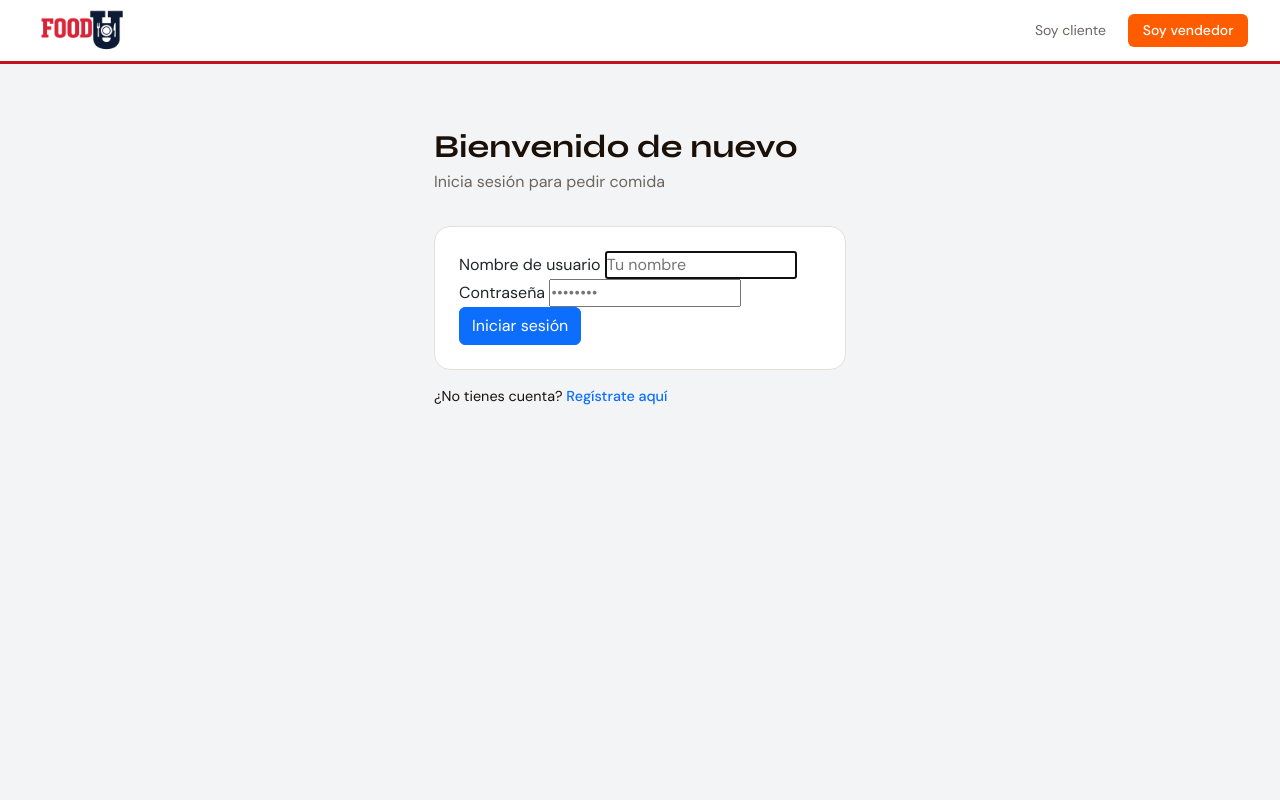
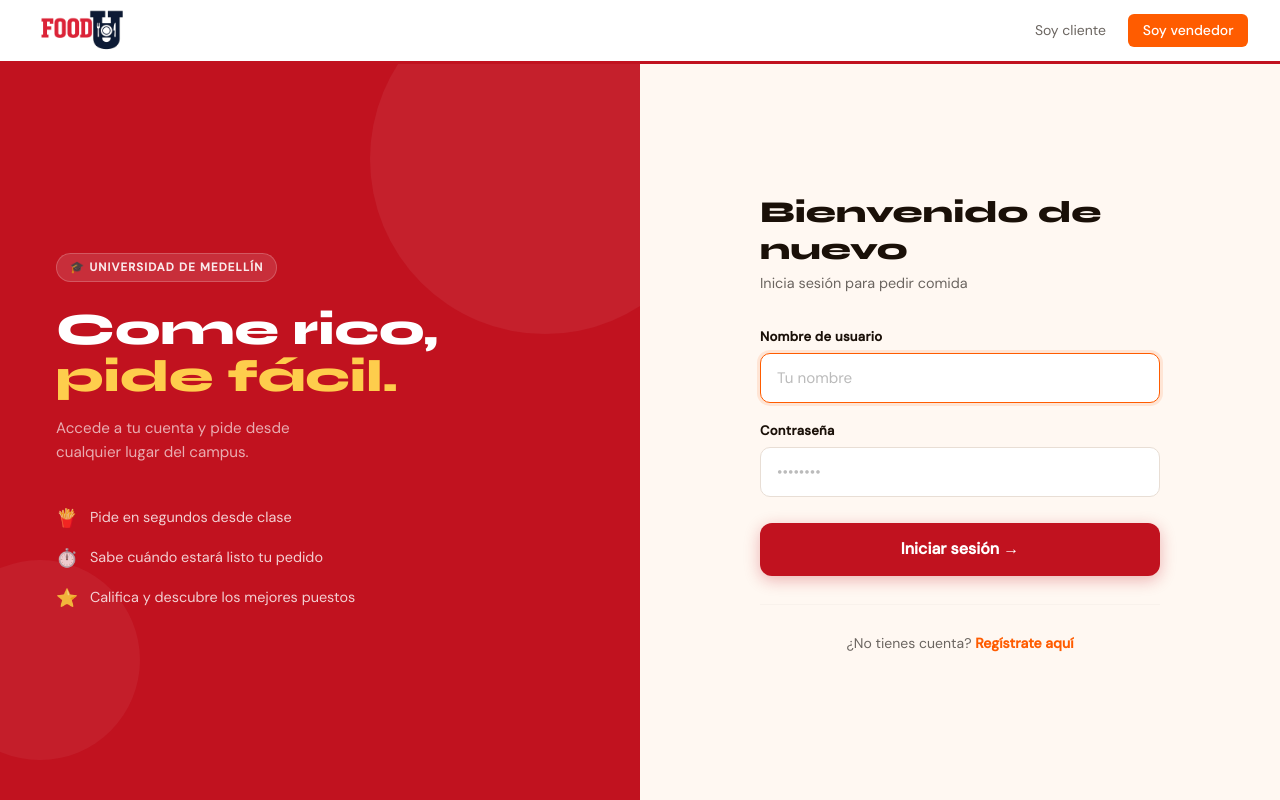
Before and after one commit to Jhoan-rios/Food-U, a Flask app: page /usuario/login in a window 1280 px wide. Run offline with Flask 3, Linux system fonts and the light colour scheme.

Commit message:
updated login_usuario

```diff
--- a/templates/login_usuario.html
+++ b/templates/login_usuario.html
@@ -1,27 +1,238 @@
 {% extends "base.html" %}
 {% block titulo %}Iniciar sesión{% endblock %}
+
+{% block estilos %}
+<style>
+  .login-page {
+    min-height: calc(100vh - 64px);
+    display: grid;
+    grid-template-columns: 1fr 1fr;
+  }
+
+  /* ── Panel izquierdo (decorativo) ── */
+  .login-panel-izq {
+    background: var(--rojo);
+    display: flex;
+    flex-direction: column;
+    justify-content: center;
+    align-items: flex-start;
+    padding: 4rem 3.5rem;
+    position: relative;
+    overflow: hidden;
+  }
+  .login-panel-izq::before {
+    content: '';
+    position: absolute;
+    width: 350px; height: 350px;
+    border-radius: 50%;
+    background: rgba(255,255,255,0.06);
+    top: -80px; right: -80px;
+  }
+  .login-panel-izq::after {
+    content: '';
+    position: absolute;
+    width: 200px; height: 200px;
+    border-radius: 50%;
+    background: rgba(255,255,255,0.05);
+    bottom: 40px; left: -60px;
+  }
+  .login-deco-badge {
+    display: inline-flex;
+    align-items: center;
+    gap: 0.5rem;
+    background: rgba(255,255,255,0.12);
+    border: 1px solid rgba(255,255,255,0.2);
+    color: rgba(255,255,255,0.9);
+    font-size: 0.72rem;
+    font-weight: 600;
+    letter-spacing: 0.1em;
+    text-transform: uppercase;
+    padding: 0.3rem 0.8rem;
+    border-radius: 999px;
+    margin-bottom: 1.5rem;
+  }
+  .login-deco-title {
+    font-family: 'Syne', sans-serif;
+    font-size: 2.8rem;
+    font-weight: 800;
+    color: #fff;
+    line-height: 1.05;
+    margin-bottom: 1rem;
+  }
+  .login-deco-title span { color: #FECD4C; }
+  .login-deco-sub {
+    color: rgba(255,255,255,0.65);
+    font-size: 0.95rem;
+    line-height: 1.6;
+    max-width: 300px;
+    margin-bottom: 2.5rem;
+  }
+  .login-deco-items {
+    display: flex;
+    flex-direction: column;
+    gap: 0.85rem;
+  }
+  .login-deco-item {
+    display: flex;
+    align-items: center;
+    gap: 0.75rem;
+    color: rgba(255,255,255,0.8);
+    font-size: 0.9rem;
+  }
+  .login-deco-item span:first-child {
+    font-size: 1.1rem;
+  }
+
+  /* ── Panel derecho (formulario) ── */
+  .login-panel-der {
+    background: var(--crema);
+    display: flex;
+    flex-direction: column;
+    justify-content: center;
+    align-items: center;
+    padding: 3rem 2.5rem;
+  }
+  .login-form-box {
+    width: 100%;
+    max-width: 400px;
+  }
+  .login-form-box h1 {
+    font-family: 'Syne', sans-serif;
+    font-size: 1.9rem;
+    font-weight: 800;
+    color: var(--oscuro);
+    margin-bottom: 0.35rem;
+  }
+  .login-form-box .sub {
+    color: var(--gris);
+    font-size: 0.9rem;
+    margin-bottom: 2rem;
+  }
+
+  /* Campos */
+  .campo-grupo {
+    display: flex;
+    flex-direction: column;
+    gap: 0.4rem;
+    margin-bottom: 1.1rem;
+  }
+  .campo-grupo label {
+    font-size: 0.82rem;
+    font-weight: 600;
+    color: var(--oscuro);
+    letter-spacing: 0.02em;
+  }
+  .campo-grupo input {
+    padding: 0.8rem 1rem;
+    border: 1.5px solid var(--borde);
+    border-radius: 10px;
+    font-family: 'DM Sans', sans-serif;
+    font-size: 0.95rem;
+    color: var(--oscuro);
+    background: white;
+    outline: none;
+    transition: border-color 0.2s, box-shadow 0.2s;
+  }
+  .campo-grupo input:focus {
+    border-color: var(--naranja);
+    box-shadow: 0 0 0 3px rgba(255,92,0,0.12);
+  }
+  .campo-grupo input::placeholder { color: #bbb; }
+
+  /* Botón submit */
+  .btn-login {
+    width: 100%;
+    padding: 0.9rem;
+    background: var(--rojo);
+    color: white;
+    font-family: 'DM Sans', sans-serif;
+    font-size: 1rem;
+    font-weight: 600;
+    border: none;
+    border-radius: 12px;
+    cursor: pointer;
+    margin-top: 0.5rem;
+    transition: background 0.2s, transform 0.15s;
+    box-shadow: 0 4px 16px rgba(193,18,31,0.3);
+  }
+  .btn-login:hover {
+    background: #a50e19;
+    transform: translateY(-1px);
+  }
+
+  /* Link registro */
+  .login-footer {
+    text-align: center;
+    margin-top: 1.5rem;
+    font-size: 0.875rem;
+    color: var(--gris);
+  }
+  .login-footer a {
+    color: var(--naranja);
+    font-weight: 600;
+    text-decoration: none;
+  }
+  .login-footer a:hover { text-decoration: underline; }
+
+  /* Divider */
+  .login-divider {
+    border: none;
+    border-top: 1px solid var(--borde);
+    margin: 1.75rem 0;
+  }
+
+  /* ── Responsive ── */
+  @media (max-width: 768px) {
+    .login-page { grid-template-columns: 1fr; }
+    .login-panel-izq { display: none; }
+    .login-panel-der { padding: 2.5rem 1.5rem; }
+  }
+</style>
+{% endblock %}
+
 {% block contenido %}
-<div class="contenedor-sm">
-  <div style="margin-top:2rem;">
-    <h1>Bienvenido de nuevo</h1>
-    <p class="subtitulo">Inicia sesión para pedir comida</p>
-    <div class="card">
-       <form method="POST">
-           <div class="campo">
-          <label>Nombre de usuario</label>
-          <input type="text" name="nombre" placeholder="Tu nombre" required autofocus>
+<div class="login-page">
+
+  <!-- Panel izquierdo decorativo -->
+  <div class="login-panel-izq">
+    <span class="login-deco-badge">🎓 Universidad de Medellín</span>
+    <h2 class="login-deco-title">Come rico,<br><span>pide fácil.</span></h2>
+    <p class="login-deco-sub">Accede a tu cuenta y pide desde cualquier lugar del campus.</p>
+    <div class="login-deco-items">
+      <div class="login-deco-item"><span>🍟</span><span>Pide en segundos desde clase</span></div>
+      <div class="login-deco-item"><span>⏱️</span><span>Sabe cuándo estará listo tu pedido</span></div>
+      <div class="login-deco-item"><span>⭐</span><span>Califica y descubre los mejores puestos</span></div>
+    </div>
+  </div>
+
+  <!-- Panel derecho con formulario -->
+  <div class="login-panel-der">
+    <div class="login-form-box">
+
+      <h1>Bienvenido de nuevo</h1>
+      <p class="sub">Inicia sesión para pedir comida</p>
+
+      <form method="POST">
+        <div class="campo-grupo">
+          <label for="nombre">Nombre de usuario</label>
+          <input type="text" id="nombre" name="nombre" placeholder="Tu nombre" required autofocus>
         </div>
-        <div class="campo">
-          <label>Contraseña</label>
-          <input type="password" name="contrasena" placeholder="••••••••" required>
+        <div class="campo-grupo">
+          <label for="contrasena">Contraseña</label>
+          <input type="password" id="contrasena" name="contrasena" placeholder="••••••••" required>
         </div>
-           <button type="submit" class="btn btn-primary">Iniciar sesión</button>
+        <button type="submit" class="btn-login">Iniciar sesión →</button>
       </form>
+
+      <hr class="login-divider">
+
+      <p class="login-footer">
+        ¿No tienes cuenta?
+        <a href="{{ url_for('registro_usuario') }}">Regístrate aquí</a>
+      </p>
+
     </div>
-      <p class="texto-centro texto-gris" style="margin-top:1rem; font-size:0.9rem;">
-      ¿No tienes cuenta?
-      <a href="{{ url_for('registro_usuario') }}" class="texto-naranja" style="text-decoration:none; font-weight:500;">Regístrate aquí</a>
-      </p>
   </div>
+
 </div>
 {% endblock %}
```
